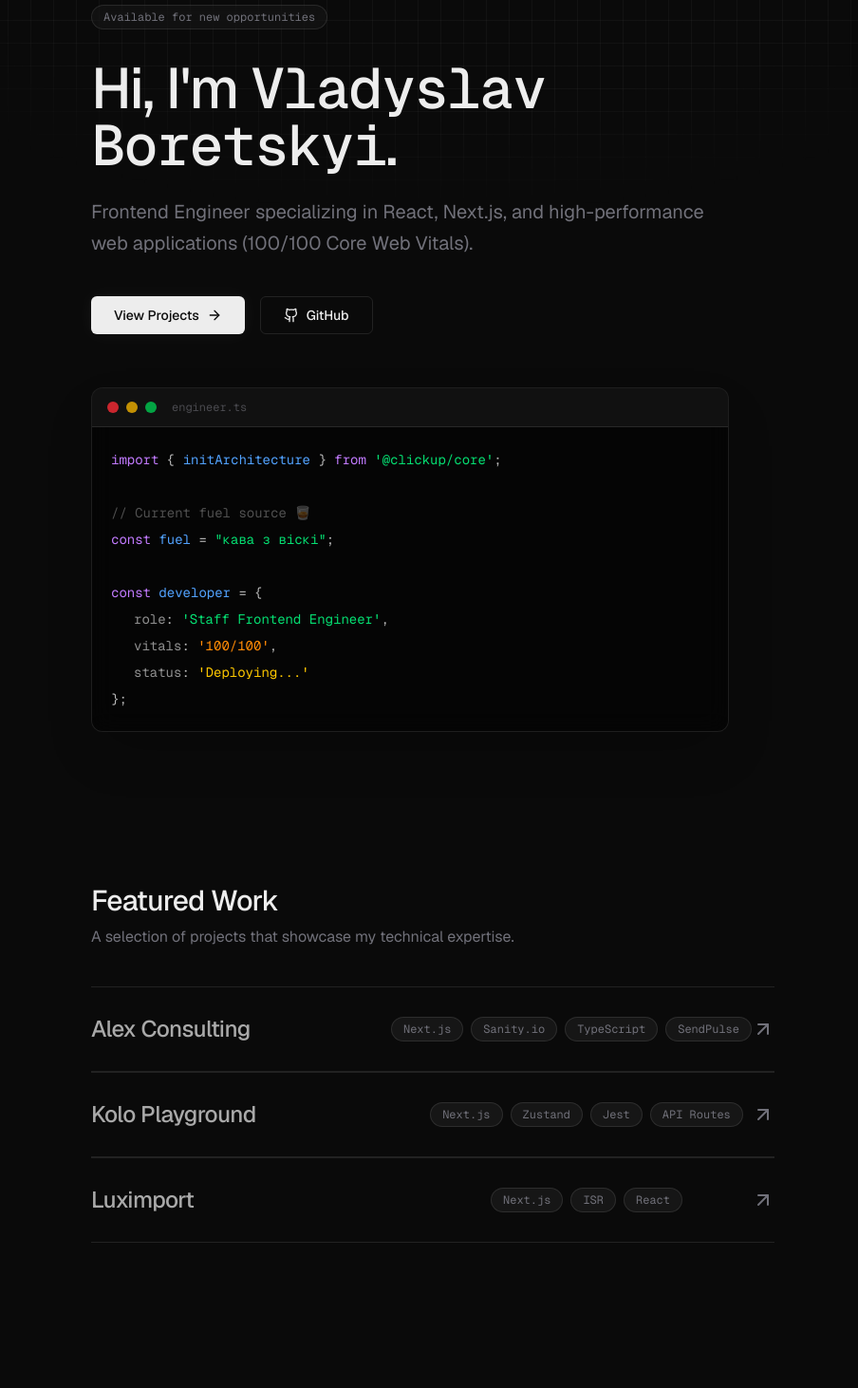
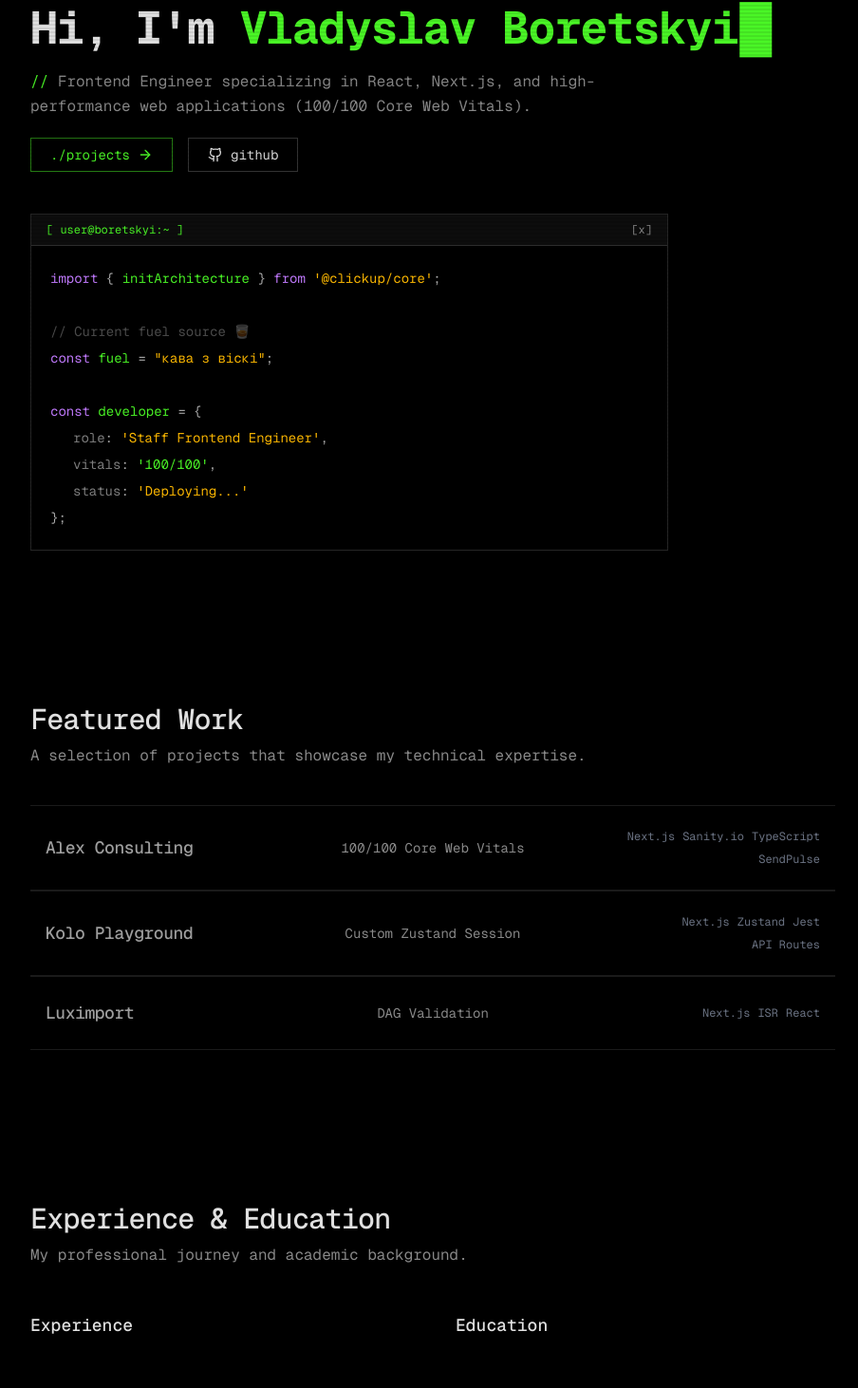
Before and after one commit to BoretskyVladyslav/boretskyi-dev-portfolio, a Next.js app: page / in a window 1280 px wide. Shown: the part 171-1633 px from the top of the page at 95% size, without its empty margins (184-1088 px from the left). Built offline with nearby package versions, Linux system fonts and the light colour scheme.

Commit message:
refactor: enforce strict professional aesthetic, remove floating images, and mute animations

```diff
--- a/src/app/globals.css
+++ b/src/app/globals.css
@@ -1,15 +1,16 @@
 @import "tailwindcss";
 
 @theme inline {
-  --color-background: #0a0a0a;
-  --color-foreground: #ededed;
-  --color-muted: #a1a1aa;
-  --color-muted-foreground: #71717a;
-  --color-border: rgba(255, 255, 255, 0.1);
+  --color-background: #000000;
+  --color-foreground: #e0e0e0;
+  --color-muted: #666666;
+  --color-muted-foreground: #888888;
+  --color-border: rgba(255, 255, 255, 0.15);
   --color-primary: #ffffff;
   --color-primary-foreground: #000000;
+  --color-accent: #4AF626;
 
-  --font-sans: var(--font-geist-sans);
+  --font-sans: var(--font-geist-mono);
   --font-mono: var(--font-geist-mono);
 }
 
@@ -28,24 +29,52 @@ html::-webkit-scrollbar {
 }
 
 ::selection {
-  background: rgba(255, 255, 255, 0.9);
+  background: #4AF626;
   color: #000;
 }
 
 body {
-  background-color: var(--color-background);
+  background-color: #000000;
   color: var(--color-foreground);
-  font-family: var(--font-sans);
+  font-family: var(--font-mono);
   -webkit-font-smoothing: antialiased;
   -moz-osx-font-smoothing: grayscale;
 }
 
+/* CRT scanline overlay */
+body::after {
+  content: "";
+  position: fixed;
+  inset: 0;
+  z-index: 9999;
+  pointer-events: none;
+  background: repeating-linear-gradient(
+    0deg,
+    transparent,
+    transparent 2px,
+    rgba(0, 0, 0, 0.08) 2px,
+    rgba(0, 0, 0, 0.08) 4px
+  );
+}
+
+/* Blinking block cursor */
+@keyframes blink {
+  0%, 100% { opacity: 1; }
+  50%       { opacity: 0; }
+}
+
+.cursor-blink {
+  display: inline-block;
+  animation: blink 1s step-start infinite;
+  color: #4AF626;
+  margin-left: 2px;
+}
+
 @utility glow {
-  box-shadow: 0 0 20px rgba(255, 255, 255, 0.05);
+  box-shadow: 0 0 12px rgba(74, 246, 38, 0.3);
 }
 
 @utility glass {
-  background: rgba(255, 255, 255, 0.03);
-  backdrop-filter: blur(10px);
-  border: 1px solid var(--color-border);
+  background: rgba(74, 246, 38, 0.04);
+  border: 1px solid rgba(74, 246, 38, 0.15);
 }
--- a/src/app/layout.tsx
+++ b/src/app/layout.tsx
@@ -63,21 +63,11 @@ export default function RootLayout({
   return (
     <html
       lang="en"
-      className={`${geistSans.variable} ${geistMono.variable}`}
+      className={`${geistMono.variable}`}
       style={{ colorScheme: "dark" }}
     >
-      <body className="min-h-screen bg-background text-foreground antialiased selection:bg-white/20">
-        <div
-          className="pointer-events-none fixed inset-0 z-[-1] bg-[linear-gradient(to_right,#80808012_1px,transparent_1px),linear-gradient(to_bottom,#80808012_1px,transparent_1px)] bg-[size:24px_24px]"
-          style={{
-            maskImage:
-              "radial-gradient(ellipse 60% 50% at 50% 0%, #000 70%, transparent 100%)",
-            WebkitMaskImage:
-              "radial-gradient(ellipse 60% 50% at 50% 0%, #000 70%, transparent 100%)",
-          }}
-          aria-hidden="true"
-        />
-        <div className="mx-auto max-w-3xl px-6 py-12 md:py-24">
+      <body className="min-h-screen bg-black text-foreground antialiased">
+        <div className="mx-auto max-w-4xl px-6 py-12 md:py-20">
           {children}
         </div>
       </body>
--- a/src/components/Experience.tsx
+++ b/src/components/Experience.tsx
@@ -51,21 +51,19 @@ const itemVariants: Variants = {
   show: {
     opacity: 1,
     y: 0,
-    transition: { duration: 0.4, ease: "easeOut" },
+    transition: { duration: 0.3, ease: "easeOut" },
   },
 };
 
 const dotVariants: Variants = {
-  hidden: { scale: 0.5, borderColor: "rgba(255,255,255,0)" },
+  hidden: { opacity: 0, backgroundColor: "rgba(255,255,255,0.2)" },
   show: {
-    scale: 1,
-    borderColor: "rgba(255,255,255,0.2)",
-    transition: { duration: 0.4, ease: "easeOut" },
+    opacity: 1,
+    backgroundColor: "rgba(255,255,255,0.2)",
+    transition: { duration: 0.3, ease: "easeOut" },
   },
   hover: {
-    scale: 1.2,
-    borderColor: "rgba(255,255,255,0.4)",
-    backgroundColor: "rgba(255,255,255,0.1)",
+    backgroundColor: "rgba(255,255,255,0.8)",
     transition: { duration: 0.2 },
   },
 };
@@ -81,7 +79,7 @@ export function Experience() {
         initial={{ opacity: 0, y: 10 }}
         whileInView={{ opacity: 1, y: 0 }}
         viewport={{ once: true, margin: "-100px" }}
-        transition={{ duration: 0.4, ease: "easeOut" }}
+        transition={{ duration: 0.3, ease: "easeOut" }}
       >
         <h2
           id="experience-heading"
@@ -114,7 +112,7 @@ export function Experience() {
                   <div className="flex flex-col items-center">
                     <motion.div
                       variants={dotVariants}
-                      className="mt-1.5 h-2 w-2 shrink-0 rounded-full border border-white/20 bg-background"
+                      className="mt-1.5 h-2 w-2 shrink-0 rounded-[2px]"
                       aria-hidden="true"
                     />
                     {!isLast && (
@@ -163,7 +161,7 @@ export function Experience() {
                   <div className="flex flex-col items-center">
                     <motion.div
                       variants={dotVariants}
-                      className="mt-1.5 h-2 w-2 shrink-0 rounded-full border border-white/20 bg-background"
+                      className="mt-1.5 h-2 w-2 shrink-0 rounded-[2px]"
                       aria-hidden="true"
                     />
                     {!isLast && (
--- a/src/components/Hero.tsx
+++ b/src/components/Hero.tsx
@@ -9,16 +9,16 @@ const container: Variants = {
   hidden: { opacity: 0 },
   show: {
     opacity: 1,
-    transition: { staggerChildren: 0.15 },
+    transition: { staggerChildren: 0.12 },
   },
 };
 
 const item: Variants = {
-  hidden: { opacity: 0, y: 15 },
+  hidden: { opacity: 0, y: 10 },
   show: {
     opacity: 1,
     y: 0,
-    transition: { type: "spring", stiffness: 100, damping: 15 },
+    transition: { duration: 0.35, ease: "easeOut" },
   },
 };
 
@@ -26,140 +26,125 @@ export function Hero() {
   const scrambledName = useTextScramble("Vladyslav Boretskyi", 900);
 
   return (
-    <header className="flex flex-col items-start gap-6 pt-12 pb-16 md:pt-20">
+    <header className="flex flex-col items-start gap-6 pt-8 pb-16 md:pt-14">
       <motion.div
         variants={container}
         initial="hidden"
         animate="show"
-        className="flex flex-col items-start gap-6 w-full"
+        className="flex flex-col items-start gap-5 w-full"
       >
-        <motion.span
-          variants={item}
-          className="mb-2 inline-block rounded-full border border-border px-3 py-1 font-mono text-xs text-muted-foreground glass"
-        >
-          Available for new opportunities
-        </motion.span>
+        {/* Terminal prompt badge */}
+        <motion.div variants={item} className="flex items-center gap-2">
+          <span className="text-[#4AF626] text-sm">user@boretskyi:~</span>
+          <span className="text-muted-foreground text-sm">$</span>
+          <span className="text-foreground/60 text-sm">whoami</span>
+        </motion.div>
 
+        {/* Main heading with scrambled name + blinking cursor */}
         <motion.h1
           variants={item}
-          className="text-4xl font-medium tracking-tight text-foreground sm:text-5xl md:text-6xl"
+          className="text-3xl font-bold tracking-tight text-foreground sm:text-4xl md:text-5xl"
         >
           Hi, I&apos;m{" "}
           <span
-            className="font-mono text-foreground"
+            className="text-[#4AF626]"
             aria-label="Vladyslav Boretskyi"
           >
             {scrambledName}
           </span>
-          .
+          <span className="cursor-blink" aria-hidden="true">█</span>
         </motion.h1>
 
         <motion.p
           variants={item}
-          className="max-w-2xl text-lg leading-relaxed text-muted-foreground md:text-xl"
+          className="max-w-2xl text-base leading-relaxed text-muted-foreground"
         >
+          <span className="text-[#4AF626]">//</span>{" "}
           Frontend Engineer specializing in React, Next.js, and
           high-performance web applications (100/100 Core Web Vitals).
         </motion.p>
 
         <motion.nav
           variants={item}
-          className="mt-4 flex flex-wrap items-center gap-4"
+          className="flex flex-wrap items-center gap-4"
           aria-label="Primary actions"
         >
           <motion.a
-            whileHover={{ scale: 1.05 }}
-            whileTap={{ scale: 0.95 }}
+            whileHover={{ color: "#000", backgroundColor: "#4AF626" }}
+            whileTap={{ scale: 0.97 }}
             href="#projects"
-            className="group inline-flex h-10 items-center justify-center rounded-md bg-foreground px-6 text-sm font-medium text-background transition-colors hover:bg-foreground/90 focus-visible:outline-none focus-visible:ring-2 focus-visible:ring-border glow"
+            className="group inline-flex h-9 items-center justify-center border border-[#4AF626]/50 px-5 text-sm text-[#4AF626] transition-colors duration-150 hover:text-black hover:bg-[#4AF626]"
           >
-            View Projects
+            ./projects
             <ArrowRight className="ml-2 h-4 w-4 transition-transform group-hover:translate-x-1" />
           </motion.a>
           <motion.a
-            whileHover={{ scale: 1.05 }}
-            whileTap={{ scale: 0.95 }}
+            whileHover={{ color: "#000", backgroundColor: "#4AF626" }}
+            whileTap={{ scale: 0.97 }}
             href="https://github.com/BoretskyVladyslav"
             target="_blank"
             rel="noopener noreferrer"
-            className="inline-flex h-10 items-center justify-center rounded-md border border-border bg-transparent px-6 text-sm font-medium text-foreground transition-colors hover:bg-white/5 focus-visible:outline-none focus-visible:ring-2 focus-visible:ring-border"
+            className="inline-flex h-9 items-center justify-center border border-white/20 px-5 text-sm text-foreground transition-colors duration-150 hover:text-black hover:bg-[#4AF626] hover:border-[#4AF626]"
           >
             <GithubIcon className="mr-2 h-4 w-4" />
-            GitHub
+            github
           </motion.a>
         </motion.nav>
 
-        {/* Terminal code snippet */}
+        {/* Terminal code block — raw text header instead of mac dots */}
         <motion.div
           variants={item}
-          className="mt-8 w-full max-w-2xl overflow-hidden rounded-xl border border-white/10 bg-black/50 shadow-2xl backdrop-blur-md"
+          className="mt-6 w-full max-w-2xl border border-white/15"
           aria-hidden="true"
         >
-          {/* Mac window chrome */}
-          <div className="flex items-center gap-2 border-b border-white/10 bg-white/5 px-4 py-3">
-            <div className="h-3 w-3 rounded-full bg-red-500/80" />
-            <div className="h-3 w-3 rounded-full bg-yellow-500/80" />
-            <div className="h-3 w-3 rounded-full bg-green-500/80" />
-            <span className="ml-2 font-mono text-xs text-muted-foreground/60">
-              engineer.ts
-            </span>
+          {/* Raw text-based window header */}
+          <div className="flex items-center justify-between border-b border-white/15 bg-white/5 px-4 py-2">
+            <span className="text-[#4AF626] text-xs">[ user@boretskyi:~ ]</span>
+            <span className="text-muted-foreground text-xs hover:text-red-400 cursor-default transition-colors">[x]</span>
           </div>
 
           {/* Syntax-highlighted code */}
-          <div className="p-5 font-mono text-sm leading-7">
-            {/* Line 1 */}
+          <div className="p-5 text-sm leading-7 bg-black">
             <div>
               <span className="text-purple-400">import</span>
               <span className="text-foreground/80"> {"{ "}</span>
-              <span className="text-blue-400">initArchitecture</span>
+              <span className="text-[#4AF626]">initArchitecture</span>
               <span className="text-foreground/80">{" }"}</span>
               <span className="text-purple-400"> from </span>
-              <span className="text-green-400">&apos;@clickup/core&apos;</span>
+              <span className="text-amber-400">&apos;@clickup/core&apos;</span>
               <span className="text-foreground/80">;</span>
             </div>
-
-            {/* Blank line */}
             <div>&nbsp;</div>
-
-            {/* Comment line */}
-            <div className="text-white/30">
-              {"// Current fuel source 🥃"}
-            </div>
-
-            {/* fuel line */}
+            <div className="text-white/30">{"// Current fuel source 🥃"}</div>
             <div>
               <span className="text-purple-400">const </span>
-              <span className="text-blue-400">fuel</span>
+              <span className="text-[#4AF626]">fuel</span>
               <span className="text-foreground/80"> = </span>
-              <span className="text-green-400">&quot;кава з віскі&quot;</span>
+              <span className="text-amber-400">&quot;кава з віскі&quot;</span>
               <span className="text-foreground/80">;</span>
             </div>
-
-            {/* Blank line */}
             <div>&nbsp;</div>
-
-            {/* developer object */}
             <div>
               <span className="text-purple-400">const </span>
-              <span className="text-blue-400">developer</span>
+              <span className="text-[#4AF626]">developer</span>
               <span className="text-foreground/80"> = {"{"}</span>
             </div>
             <div className="pl-6">
-              <span className="text-foreground/60">role</span>
+              <span className="text-white/50">role</span>
               <span className="text-foreground/80">: </span>
-              <span className="text-green-400">&apos;Staff Frontend Engineer&apos;</span>
+              <span className="text-amber-400">&apos;Staff Frontend Engineer&apos;</span>
               <span className="text-foreground/80">,</span>
             </div>
             <div className="pl-6">
-              <span className="text-foreground/60">vitals</span>
+              <span className="text-white/50">vitals</span>
               <span className="text-foreground/80">: </span>
-              <span className="text-orange-400">&apos;100/100&apos;</span>
+              <span className="text-[#4AF626]">&apos;100/100&apos;</span>
               <span className="text-foreground/80">,</span>
             </div>
             <div className="pl-6">
-              <span className="text-foreground/60">status</span>
+              <span className="text-white/50">status</span>
               <span className="text-foreground/80">: </span>
-              <span className="text-yellow-400">&apos;Deploying...&apos;</span>
+              <span className="text-amber-400">&apos;Deploying...&apos;</span>
             </div>
             <div>
               <span className="text-foreground/80">{"}"}</span>
--- a/src/components/Projects.tsx
+++ b/src/components/Projects.tsx
@@ -1,18 +1,14 @@
 "use client";
 
-import { useState, useRef } from "react";
-import { motion, useMotionValue, useSpring, AnimatePresence } from "framer-motion";
-import { ArrowUpRight } from "lucide-react";
+import { useState } from "react";
+import { motion } from "framer-motion";
 
 interface Project {
   title: string;
   link: string;
   tech: readonly string[];
   description: string;
-  /** Tailwind gradient classes for the floating preview swatch */
-  previewGradient: string;
-  /** Accent label shown in the preview card */
-  previewLabel: string;
+  metric: string;
 }
 
 const projects: readonly Project[] = [
@@ -22,8 +18,7 @@ const projects: readonly Project[] = [
     tech: ["Next.js", "Sanity.io", "TypeScript", "SendPulse"],
     description:
       "Achieved a 100/100 Core Web Vitals score via aggressive SSG and next/image optimization. Automated lead pipelines with SendPulse API for instant Telegram alerts.",
-    previewGradient: "from-slate-700 via-slate-800 to-slate-900",
-    previewLabel: "ACG",
+    metric: "100/100 Core Web Vitals",
   },
   {
     title: "Kolo Playground",
@@ -31,8 +26,7 @@ const projects: readonly Project[] = [
     tech: ["Next.js", "Zustand", "Jest", "API Routes"],
     description:
       "Real-time booking platform with admin order dashboard, complex date-calculation verified with Jest, and robust Zustand session management.",
-    previewGradient: "from-emerald-900 via-teal-900 to-slate-900",
-    previewLabel: "KOLO",
+    metric: "Custom Zustand Session",
   },
   {
     title: "Luximport",
@@ -40,128 +34,54 @@ const projects: readonly Project[] = [
     tech: ["Next.js", "ISR", "React"],
     description:
       "Premium E-Commerce platform built for scale with ISR product catalogs and a conversion-optimized checkout flow.",
-    previewGradient: "from-amber-900 via-orange-900 to-slate-900",
-    previewLabel: "LUX",
+    metric: "DAG Validation",
   },
 ];
 
-/** Floating preview card that follows the cursor inside each row */
-function FloatingPreview({
-  isVisible,
-  gradient,
-  label,
-}: {
-  isVisible: boolean;
-  gradient: string;
-  label: string;
-}) {
-  return (
-    <AnimatePresence>
-      {isVisible && (
-        <motion.div
-          key="preview"
-          initial={{ opacity: 0, scale: 0.85, y: 8 }}
-          animate={{ opacity: 1, scale: 1, y: 0 }}
-          exit={{ opacity: 0, scale: 0.85, y: 8 }}
-          transition={{ type: "spring", stiffness: 260, damping: 22 }}
-          className="pointer-events-none absolute z-50 overflow-hidden rounded-xl border border-white/10 shadow-2xl"
-          style={{ width: 180, height: 120 }}
-        >
-          <div
-            className={`flex h-full w-full items-center justify-center bg-gradient-to-br ${gradient}`}
-          >
-            <span className="font-mono text-xl font-bold tracking-widest text-white/30">
-              {label}
-            </span>
-          </div>
-        </motion.div>
-      )}
-    </AnimatePresence>
-  );
-}
-
 function ProjectRow({ project }: { project: Project }) {
   const [hovered, setHovered] = useState(false);
-  const rowRef = useRef<HTMLDivElement>(null);
-
-  // Spring-physics cursor tracking
-  const rawX = useMotionValue(0);
-  const rawY = useMotionValue(0);
-  const springX = useSpring(rawX, { stiffness: 200, damping: 25 });
-  const springY = useSpring(rawY, { stiffness: 200, damping: 25 });
-
-  const handleMouseMove = (e: React.MouseEvent<HTMLDivElement>) => {
-    if (!rowRef.current) return;
-    const rect = rowRef.current.getBoundingClientRect();
-    rawX.set(e.clientX - rect.left - 90); // center the 180px wide preview
-    rawY.set(e.clientY - rect.top - 60);  // center the 120px tall preview
-  };
 
   return (
     <motion.div
-      ref={rowRef}
-      onMouseMove={handleMouseMove}
       onMouseEnter={() => setHovered(true)}
       onMouseLeave={() => setHovered(false)}
       initial={{ opacity: 0, y: 12 }}
       whileInView={{ opacity: 1, y: 0 }}
       viewport={{ once: true, margin: "-80px" }}
-      transition={{ duration: 0.4, ease: "easeOut" }}
-      className="group relative border-b border-white/10 first:border-t"
+      transition={{ duration: 0.3, ease: "easeOut" }}
+      className="group border-b border-white/10 first:border-t transition-colors duration-200 hover:bg-white/5"
     >
-      {/* Floating cursor-tracked preview */}
-      <motion.div
-        className="pointer-events-none absolute z-50"
-        style={{ x: springX, y: springY }}
-      >
-        <FloatingPreview
-          isVisible={hovered}
-          gradient={project.previewGradient}
-          label={project.previewLabel}
-        />
-      </motion.div>
-
       <a
         href={project.link}
         target="_blank"
         rel="noopener noreferrer"
-        className="relative z-10 flex w-full flex-col gap-4 py-7 md:flex-row md:items-center md:gap-0"
+        className="flex w-full flex-col gap-4 px-4 py-6 md:flex-row md:items-center md:gap-8"
         aria-label={`View ${project.title}`}
       >
-        {/* Title */}
+        {/* Left: Project Name */}
         <span
-          className={`flex-1 text-2xl font-medium tracking-tight transition-colors duration-200 ${
+          className={`flex-[1] text-lg font-medium tracking-tight transition-colors duration-200 ${
             hovered ? "text-foreground" : "text-foreground/70"
           }`}
         >
           {project.title}
         </span>
 
-        {/* Tech tags — hidden on mobile, centered on desktop */}
-        <div className="hidden flex-1 items-center justify-center gap-2 md:flex">
+        {/* Center: Architectural Metric */}
+        <span className="flex-[1.5] font-mono text-sm text-muted-foreground md:text-center">
+          {project.metric}
+        </span>
+
+        {/* Right: Tech Stack */}
+        <div className="flex flex-[1] flex-wrap items-center justify-start gap-2 md:justify-end">
           {project.tech.map((t) => (
             <span
               key={t}
-              className="rounded-full border border-white/10 bg-white/5 px-3 py-1 font-mono text-xs text-muted-foreground transition-colors duration-200 group-hover:border-white/20 group-hover:text-foreground/80"
+              className="font-mono text-xs text-gray-500 transition-colors duration-200 group-hover:text-gray-400"
             >
               {t}
             </span>
           ))}
-        </div>
-
-        {/* Arrow */}
-        <div className="flex shrink-0 items-center justify-end">
-          <motion.div
-            animate={{ x: hovered ? 4 : 0, y: hovered ? -4 : 0 }}
-            transition={{ type: "spring", stiffness: 300, damping: 25 }}
-          >
-            <ArrowUpRight
-              className={`h-6 w-6 transition-colors duration-200 ${
-                hovered ? "text-foreground" : "text-muted-foreground"
-              }`}
-              aria-hidden="true"
-            />
-          </motion.div>
         </div>
       </a>
     </motion.div>
@@ -175,8 +95,8 @@ export function Projects() {
         initial={{ opacity: 0, y: 10 }}
         whileInView={{ opacity: 1, y: 0 }}
         viewport={{ once: true, margin: "-100px" }}
-        transition={{ duration: 0.4, ease: "easeOut" }}
-        className="mb-10"
+        transition={{ duration: 0.3, ease: "easeOut" }}
+        className="mb-10 px-4 md:px-0"
       >
         <h2
           id="projects-heading"
@@ -189,7 +109,7 @@ export function Projects() {
         </p>
       </motion.div>
 
-      <div role="list">
+      <div role="list" className="flex flex-col -mx-4 md:mx-0">
         {projects.map((project) => (
           <div key={project.title} role="listitem">
             <ProjectRow project={project} />
```
